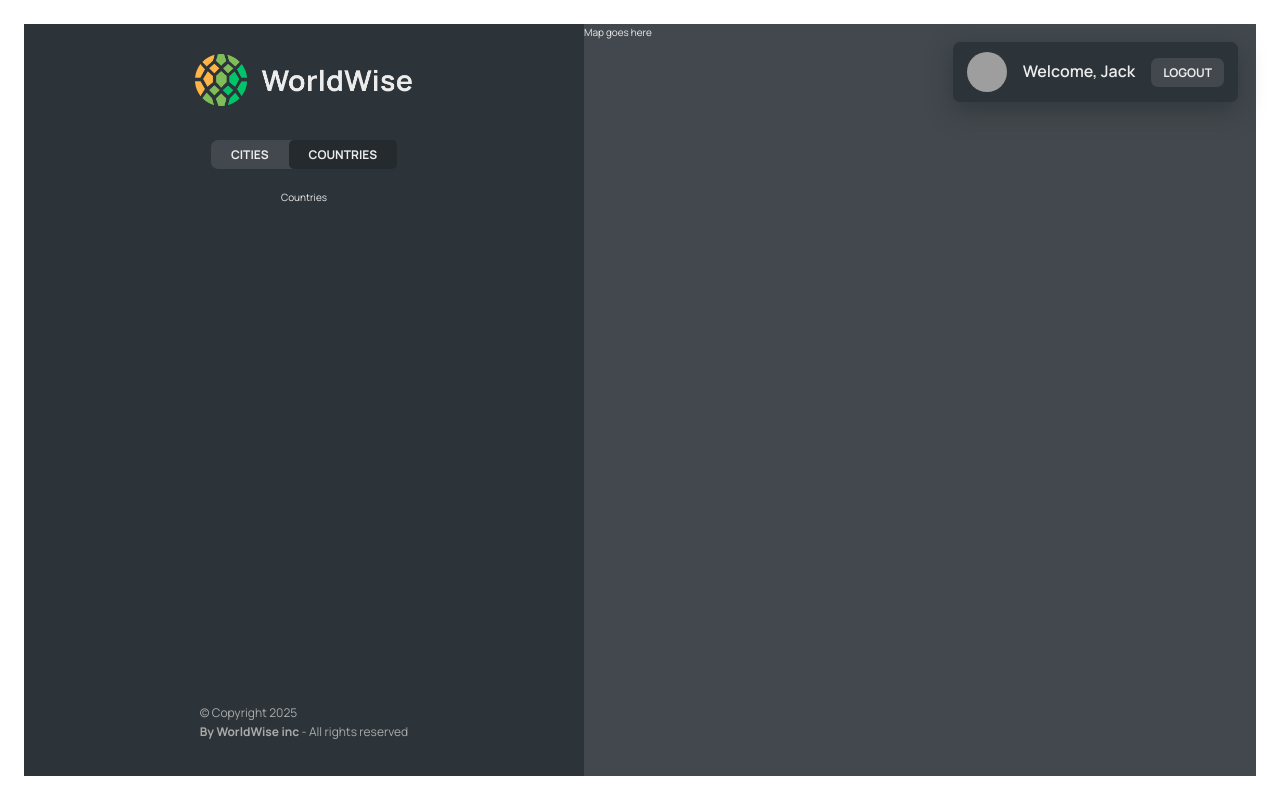
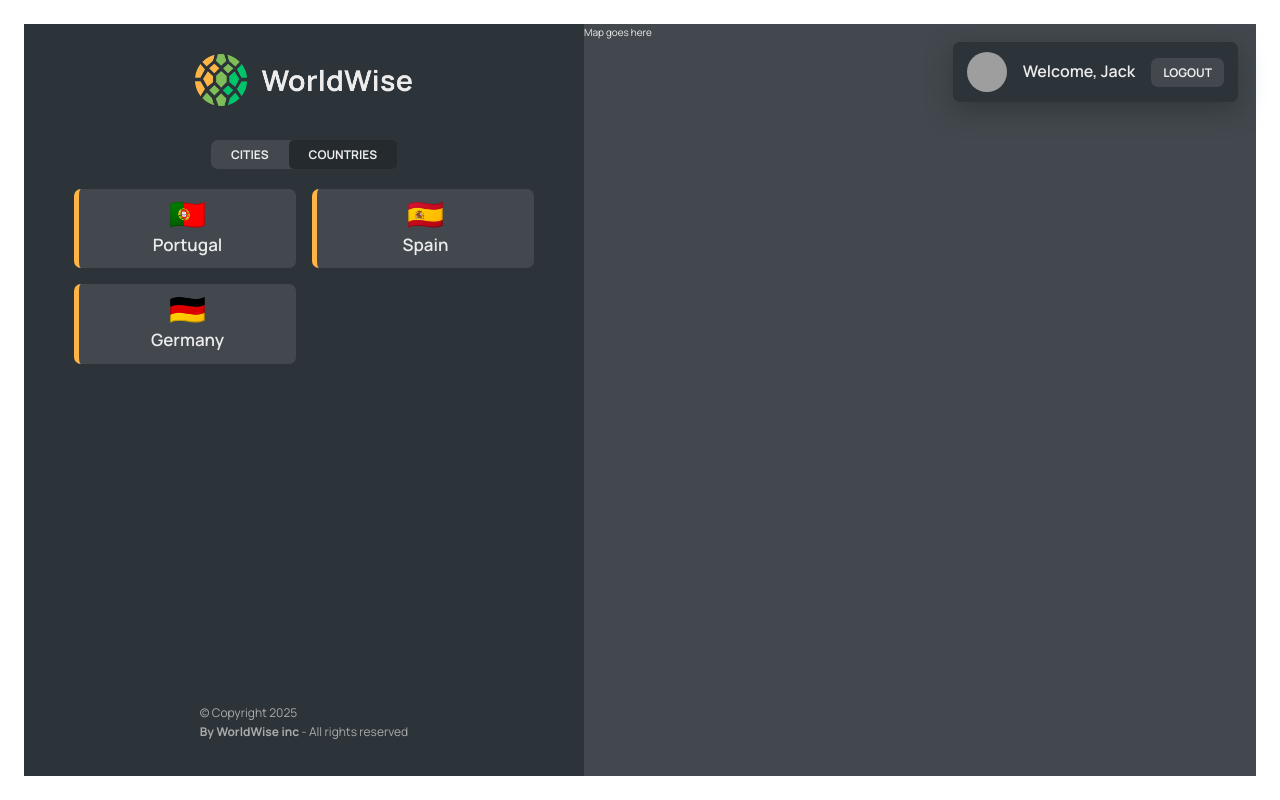
Before and after one commit to AngelosZar/worldWise, a React (Vite) app: page /app/countries in a window 1280 px wide. Built offline with nearby package versions, Linux system fonts and the light colour scheme; data requests are answered from the project's data file; grey boxes are pictures that could not be loaded.

Commit message:
set routes with utl params

```diff
--- a/data/cities.json
+++ b/data/cities.json
@@ -35,6 +35,18 @@
         "lng": 13.376933665713324
       },
       "id": 98443197
+    },
+    {
+      "cityName": "Frankfurt",
+      "country": "Germany",
+      "emoji": "🇩🇪",
+      "date": "2027-02-15T09:24:11.863Z",
+      "notes": "okie 😃",
+      "position": {
+        "lat": 52.53586782505711,
+        "lng": 13.376933665713324
+      },
+      "id": 98443397
     }
   ]
 }
--- a/src/App.jsx
+++ b/src/App.jsx
@@ -1,6 +1,6 @@
 import React, { useEffect, useState } from 'react';
 import { BrowserRouter, Routes, Route } from 'react-router-dom';
-// import Layout from './components/Layout';
+
 import Product from './pages/Product';
 import Pricing from './pages/Pricing';
 import Homepage from './pages/Homepage';
@@ -8,16 +8,13 @@ import PageNotFound from './pages/PageNotFound';
 import AppLayout from './pages/AppLayout';
 import Login from './pages/Login';
 import CityList from './components/CityList';
+import CountryList from './components/CountryList';
+import City from './components/City';
 
-// import AppLayout from './pages/AppLayout';
 const BASE_URL = 'http://localhost:3000';
+
 function App() {
-  // eslint-disable-next-line no-unused-vars
   const [cities, setCities] = useState([]);
-  // const [countries, setCountries] = useState([]);
-  // const [form, setForm] = useState({});
-  //
-  // eslint-disable-next-line no-unused-vars
   const [loading, setLoading] = useState(true);
   useEffect(function () {
     async function fetchCities() {
@@ -51,7 +48,11 @@ function App() {
             path="cities"
             element={<CityList cities={cities} isLoading={loading} />}
           />
-          <Route path="countries" element={<p>Countries</p>} />
+          <Route path="cities/:id" element={<City />}></Route>
+          <Route
+            path="countries"
+            element={<CountryList cities={cities} isLoading={loading} />}
+          />
           <Route path="form" element={<p>Form</p>} />
         </Route>
         <Route path="login" element={<Login />} />
--- a/src/components/City.jsx
+++ b/src/components/City.jsx
@@ -1,5 +1,6 @@
 import React from 'react';
 import styles from './City.module.css';
+import { useParams } from 'react-router-dom';
 
 const formatDate = date =>
   new Intl.DateTimeFormat('en', {
@@ -17,46 +18,46 @@ function City() {
     date: '2027-10-31T15:59:59.138Z',
     notes: 'My favorite city so far!',
   };
+  const { id } = useParams();
 
-  const { cityName, emoji, date, notes } = currentCity;
+  // const { cityName, emoji, date, notes } = currentCity;
 
-  return (
-    <div className={styles.city}>
-      <div className={styles.row}>
-        <h6>City name</h6>
-        <h3>
-          <span>{emoji}</span> {cityName}
-        </h3>
-      </div>
+  return <h1>City {id}</h1>;
+  //   return (
+  //     <div className={styles.city}>
+  //       <div className={styles.row}>
+  //         <h6>City name</h6>
+  //         <h3>
+  //           <span>{emoji}</span> {cityName}
+  //         </h3>
+  //       </div>
 
-      <div className={styles.row}>
-        <h6>You went to {cityName} on</h6>
-        <p>{formatDate(date || null)}</p>
-      </div>
+  //       <div className={styles.row}>
+  //         <h6>You went to {cityName} on</h6>
+  //         <p>{formatDate(date || null)}</p>
+  //       </div>
 
-      {notes && (
-        <div className={styles.row}>
-          <h6>Your notes</h6>
-          <p>{notes}</p>
-        </div>
-      )}
+  //       {notes && (
+  //         <div className={styles.row}>
+  //           <h6>Your notes</h6>
+  //           <p>{notes}</p>
+  //         </div>
+  //       )}
 
-      <div className={styles.row}>
-        <h6>Learn more</h6>
-        <a
-          href={`https://en.wikipedia.org/wiki/${cityName}`}
-          target="_blank"
-          rel="noreferrer"
-        >
-          Check out {cityName} on Wikipedia &rarr;
-        </a>
-      </div>
+  //       <div className={styles.row}>
+  //         <h6>Learn more</h6>
+  //         <a
+  //           href={`https://en.wikipedia.org/wiki/${cityName}`}
+  //           target="_blank"
+  //           rel="noreferrer"
+  //         >
+  //           Check out {cityName} on Wikipedia &rarr;
+  //         </a>
+  //       </div>
 
-      <div>
-        <ButtonBack />
-      </div>
-    </div>
-  );
+  //       <div>{/* <ButtonBack /> */}</div>
+  //     </div>
+  //   );
+  // }
 }
-
 export default City;
--- a/src/components/CityItem.jsx
+++ b/src/components/CityItem.jsx
@@ -1,5 +1,6 @@
 import React from 'react';
 import styles from './CityItem.module.css';
+import { Link } from 'react-router-dom';
 
 const formatDate = date =>
   new Intl.DateTimeFormat('en', {
@@ -9,13 +10,16 @@ const formatDate = date =>
   }).format(new Date(date));
 
 function CityItem({ city }) {
-  const { cityName, emoji, date } = city;
+  const { cityName, emoji, date, id } = city;
   return (
-    <li className={styles.cityItem}>
-      <span className={styles.emoji}>{emoji}</span>
-      <h3 className={styles.name}>{cityName}</h3>
-      <time className={styles.date}>{formatDate(date)}</time>
-      <button className={styles.deleteBtn}>&times;</button>
+    // <Link to={`/city/${city.id}`} className={styles.link}>
+    <li>
+      <Link className={styles.cityItem} to={`${id}`}>
+        <span className={styles.emoji}>{emoji}</span>
+        <h3 className={styles.name}>{cityName}</h3>
+        <time className={styles.date}>{formatDate(date)}</time>
+        <button className={styles.deleteBtn}>&times;</button>
+      </Link>
     </li>
   );
 }
--- /dev/null
+++ b/src/components/CountryList.jsx
@@ -0,0 +1,38 @@
+import React from 'react';
+import styles from './CountryList.module.css';
+import Spinner from './Spinner';
+// import CityItem from './CityItem';
+import CountryItem from './CountryItem';
+import Message from './Message';
+
+function CountryList({ loading, cities }) {
+  if (loading) return <Spinner />;
+  if (!cities || cities.length === 0)
+    return (
+      <Message message={'Add your first city by clicking on a city map'} />
+    );
+  const countries = cities.reduce((acc, city) => {
+    const country = acc.find(c => c.country === city.country);
+    if (country) {
+      country.cities.push(city);
+    } else {
+      acc.push({
+        id: city.country,
+        country: city.country,
+        emoji: city.emoji,
+        cities: [city],
+      });
+    }
+    return acc;
+  }, []);
+  //
+  return (
+    <ul className={styles.countryList}>
+      {countries.map(country => (
+        <CountryItem country={country} key={country.id} />
+      ))}
+    </ul>
+  );
+}
+
+export default CountryList;
```
